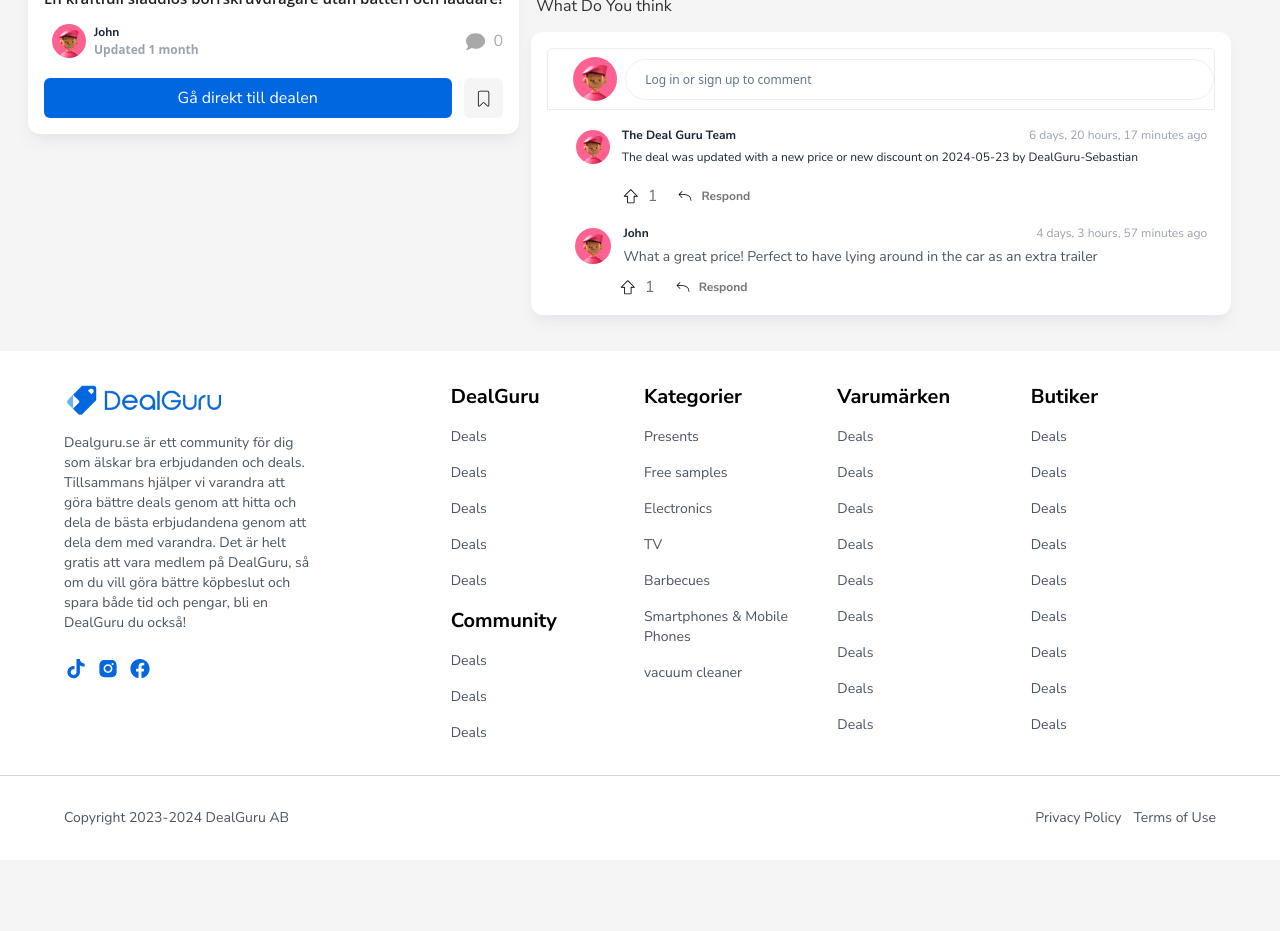
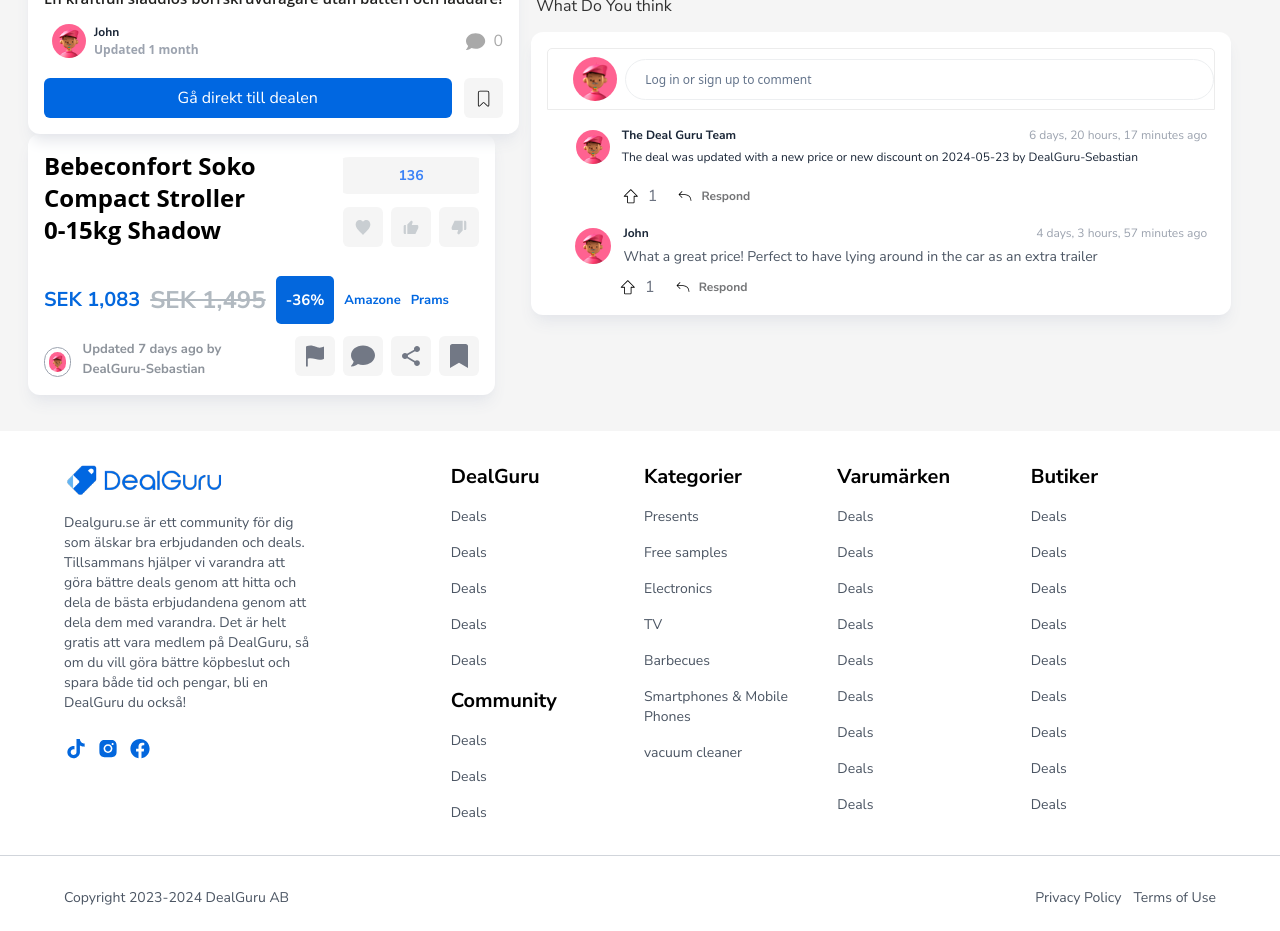
Before and after one commit to AsadAbbas5/DealGure.se, a Next.js app: page / in a window 1280 px wide. Shown: the part 1440-2371 px from the top of the page. Before the commit the page ends 2300 px from the top, so only its background shows below. Built offline with nearby package versions, Linux system fonts and the light colour scheme.

Commit message:
inital comment

```diff
--- a/src/components/homepage/ImageSlider.tsx
+++ b/src/components/homepage/ImageSlider.tsx
@@ -119,7 +119,7 @@
         }
       `}</style>
        <div>
-      <div className=" sm:w-[100%]  md:w-[95%] hidden  min-h-[220px] bg-white rounded-xl shadow-lg shadow-gray-200 p-4 gap-3 max-md:items-start items-center">
+       <div className="sm:w-[100%] md:w-[95%] min-h-[220px] bg-white rounded-xl shadow-lg shadow-gray-200 p-4 gap-3 max-md:items-start items-center">
   <div
     className="flex"
     style={{ flexDirection: "row", alignItems: "center" }}
@@ -140,7 +140,7 @@
     <DealLikeModule />
   </div>
   <div
-          className="flex deal-single-price deals-price font-semibold text-sm sm:text-base  space-s-2 sm:text-xl md:text-base lg:text-xl  2xl:mt-3 text-heading pt-4 "
+    className="flex deal-single-price deals-price font-semibold text-sm sm:text-base space-s-2 sm:text-xl md:text-base lg:text-xl 2xl:mt-3 text-heading pt-4"
     style={{
       alignItems: "center",
     }}
@@ -166,7 +166,6 @@
         fontWeight: 700,
         color: "#B1B9C0",
         lineHeight: "1.75rem",
-              // fontSize: "1.5rem",
         marginLeft: "10px",
       }}
     >
@@ -200,7 +199,6 @@
       style={{
         display: "block",
         width: " max-content",
-
         color: "#0067e1",
         fontSize: "13px",
         flexWrap: "wrap",
@@ -209,18 +207,6 @@
     >
       Prams
     </span>
-          {/* <span
-            style={{
-              display: "block",
-              width: "maxContent ",
-              color: "#0067e1",
-              fontSize: "13px",
-              flexWrap: "wrap",
-              marginLeft: "10px",
-            }}
-          >
-            Children
-          </span> */}
   </div>
   <div>
     <div className="md:flex items-center">
@@ -234,13 +220,14 @@
             alt="Avatar"
           />
         </div>
-    <div className="text-body text-xs lg:text-sm leading-normal xl:leading-relaxed gaping_fix av_p_text_003 ps-1 pe-2 ml-1 mt-5 md:mt-0 md:ml-2"
+        <div
+          className="text-body text-xs lg:text-sm leading-normal xl:leading-relaxed gaping_fix av_p_text_003 ps-1 pe-2 ml-1 mt-5 md:mt-0 md:ml-2"
           style={{
             color: "rgba(27, 39, 56, 0.5)",
             fontSize: "13px",
             fontWeight: 700,
             width: "fit-content",
-        marginTop:"15px"
+            marginTop: "15px",
           }}
         >
           Updated 7 days ago by DealGuru-Sebastian
@@ -250,9 +237,9 @@
         <CommentModules />
       </div>
     </div>
-
   </div>
 </div>
+
     </div>
     </div>
   );
```
Also changed, not shown: src/components/homepage/dealpage/comment/Comment.tsx (+2 -7 lines). Lines whose indentation alone changed are shown as unchanged.
